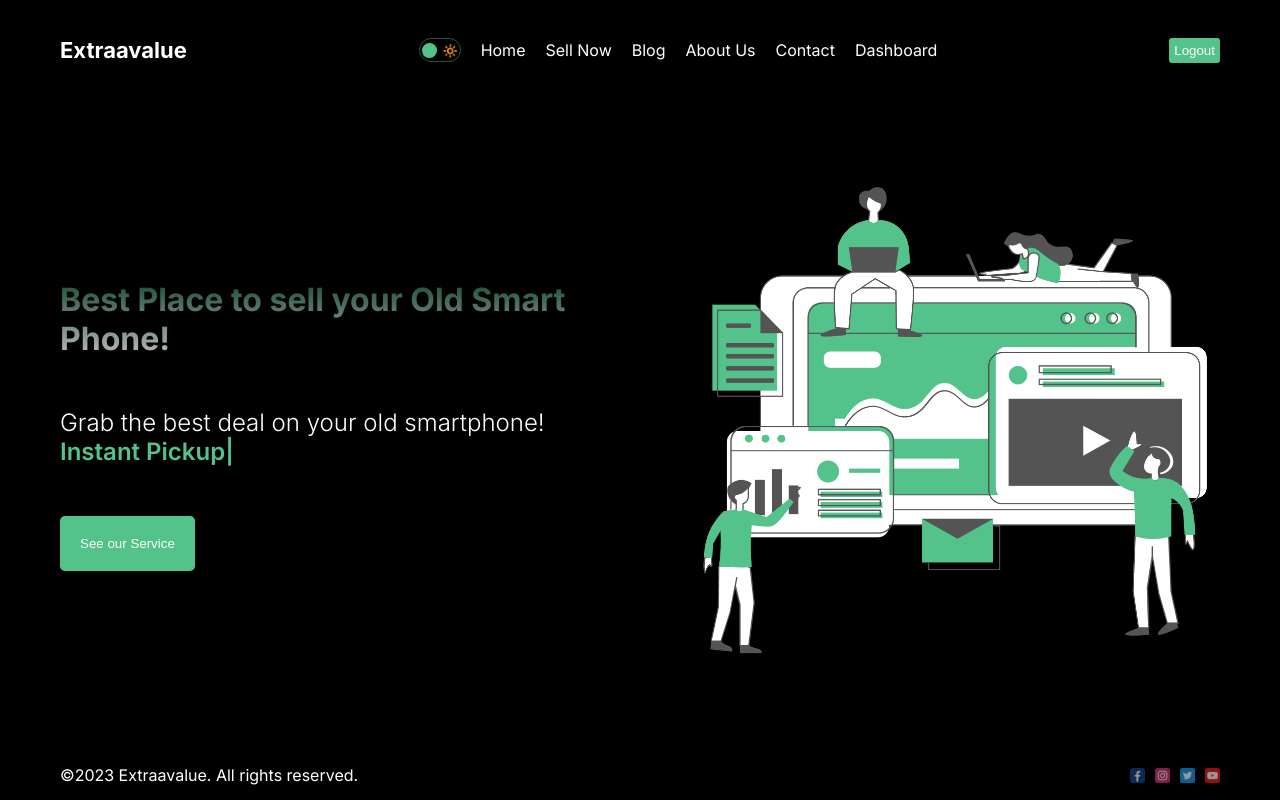
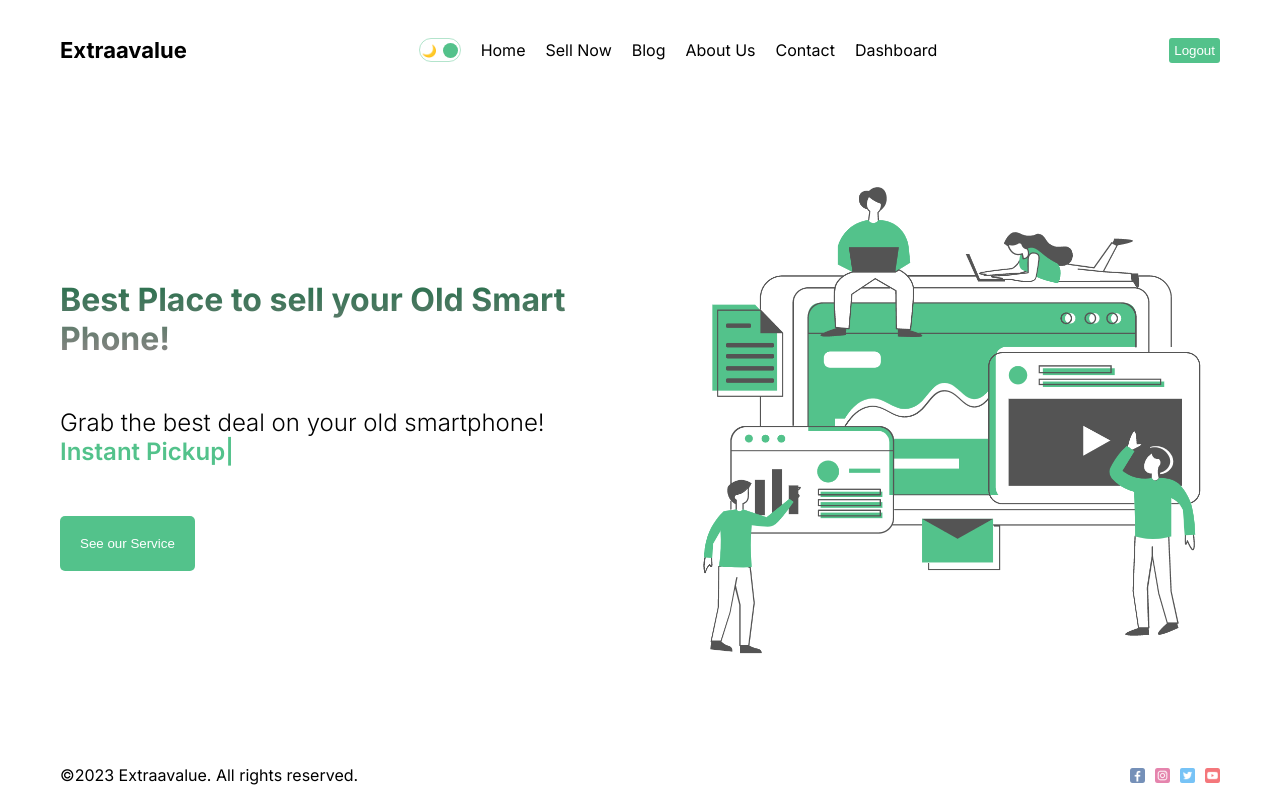
Before and after one commit to Abhishek-Baksi/NextJs_Extraavalue, a Next.js app: page / in a window 1280 px wide. Built offline with nearby package versions, Linux system fonts and the light colour scheme.

Commit message:
Default theme set to dark on every reload

```diff
--- a/src/app/page.module.css
+++ b/src/app/page.module.css
@@ -12,7 +12,7 @@
 }
 
 .title {
-  background: linear-gradient(to bottom, #194c33, #bbb);
+  background: linear-gradient(to bottom, #26704c, #8c8585);
   -webkit-background-clip: text;
   -webkit-text-fill-color: transparent;
 }
@@ -24,11 +24,11 @@
   animation: move 3s infinite ease alternate;
 }
 @keyframes move {
-  from{
-      transform: translateY(-10px);
+  from {
+    transform: translateY(-10px);
   }
-  to{
-      transform: translateY(10px) scale(1.03)
+  to {
+    transform: translateY(10px) scale(1.03);
   }
 }
 
--- a/src/context/ThemeContext.js
+++ b/src/context/ThemeContext.js
@@ -4,7 +4,7 @@ import { createContext, useState } from "react";
 
 export const ThemeContext = createContext();
 export const ThemeProvider = ({ children }) => {
-  const [mode, setMode] = useState("light");
+  const [mode, setMode] = useState("dark");
 
   const toggle = () => {
     setMode((prev) => (prev === "dark" ? "light" : "dark"));
```
